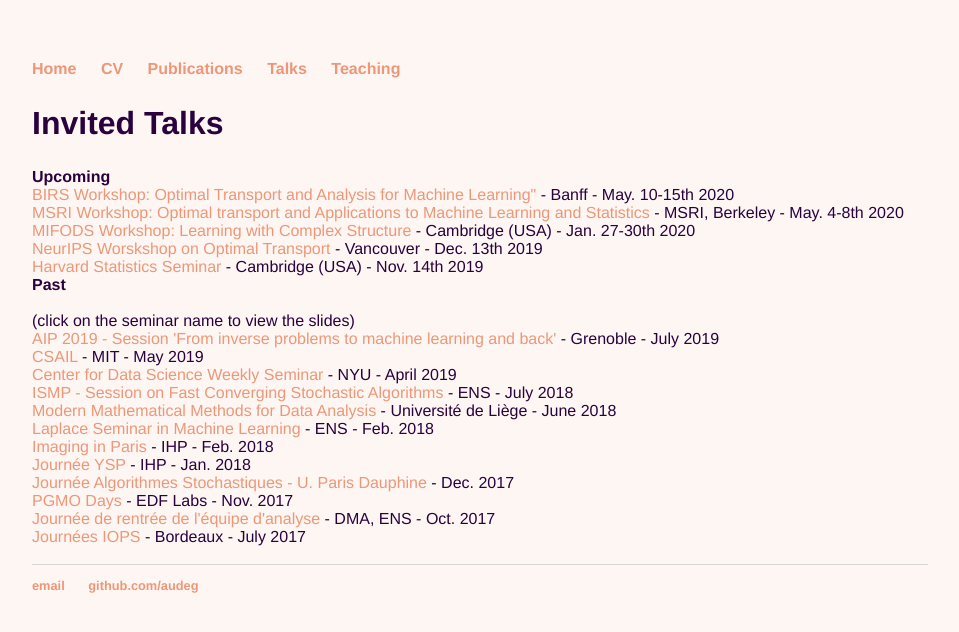
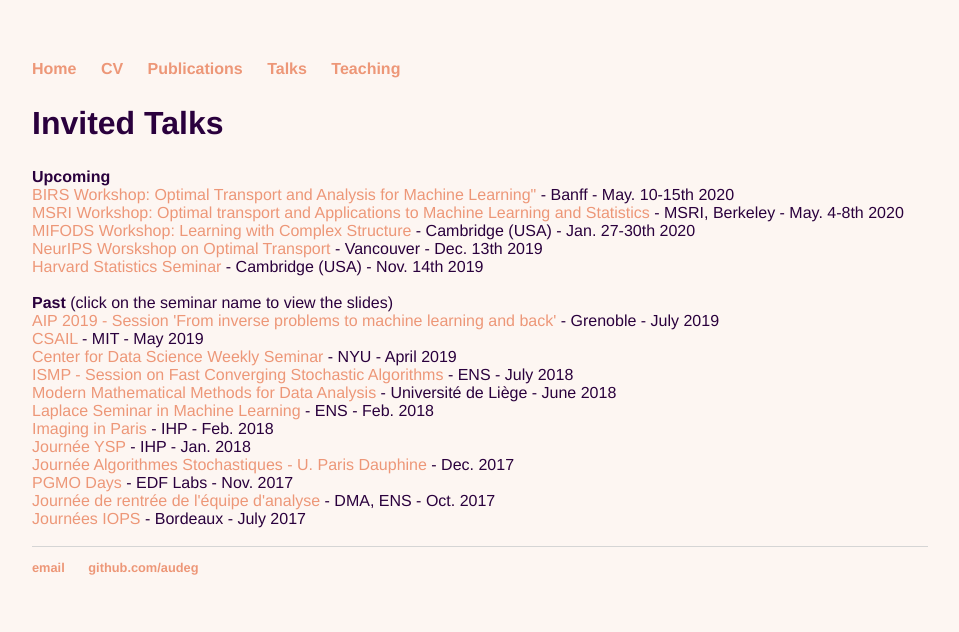
Before and after one commit to audeg/audeg.github.io, a Jekyll site: the page built from talks/index.html, in a window 1280 px wide. Shown: the top 632 px of the page, without its empty margins (160-1119 px from the left). Built offline with Jekyll 4.4.1, drawn with Linux system fonts in a browser that asks for light colours.

```diff
--- a/talks/index.html
+++ b/talks/index.html
@@ -9,10 +9,9 @@ title: Teaching
 <a href=""> MSRI Workshop: Optimal transport and Applications to Machine Learning and Statistics </a> - MSRI, Berkeley - May. 4-8th 2020 <br/>
 <a href=""> MIFODS Workshop: Learning with Complex Structure </a> - Cambridge (USA) - Jan. 27-30th 2020 <br/>
 <a href=""> NeurIPS Worskshop on Optimal Transport </a> - Vancouver - Dec. 13th 2019 <br/>
-<a href=""> Harvard Statistics Seminar </a> - Cambridge (USA) - Nov. 14th 2019 <br/>
+<a href=""> Harvard Statistics Seminar </a> - Cambridge (USA) - Nov. 14th 2019 <br/> <br/>
 
-<b>Past</b><br/>
-<br/>(click on the seminar name to view the slides)<br/>
+<b>Past</b> (click on the seminar name to view the slides)<br/>
 
 <a href="talkAIP.pdf"> AIP 2019 - Session 'From inverse problems to machine learning and back' </a> - Grenoble - July 2019 <br/>
 <a href="talkMIT.pdf"> CSAIL </a> - MIT - May 2019 <br/>
```
